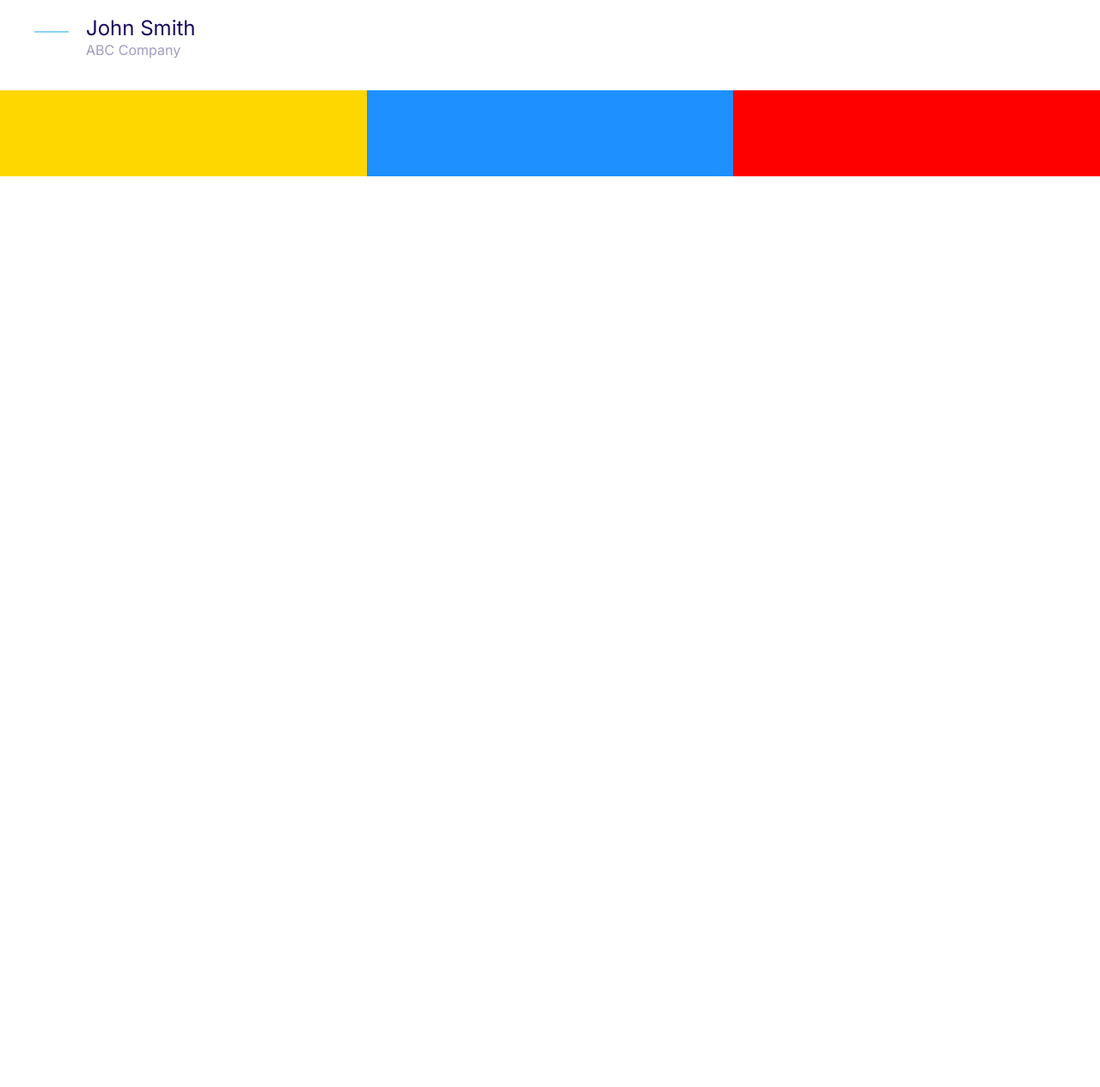
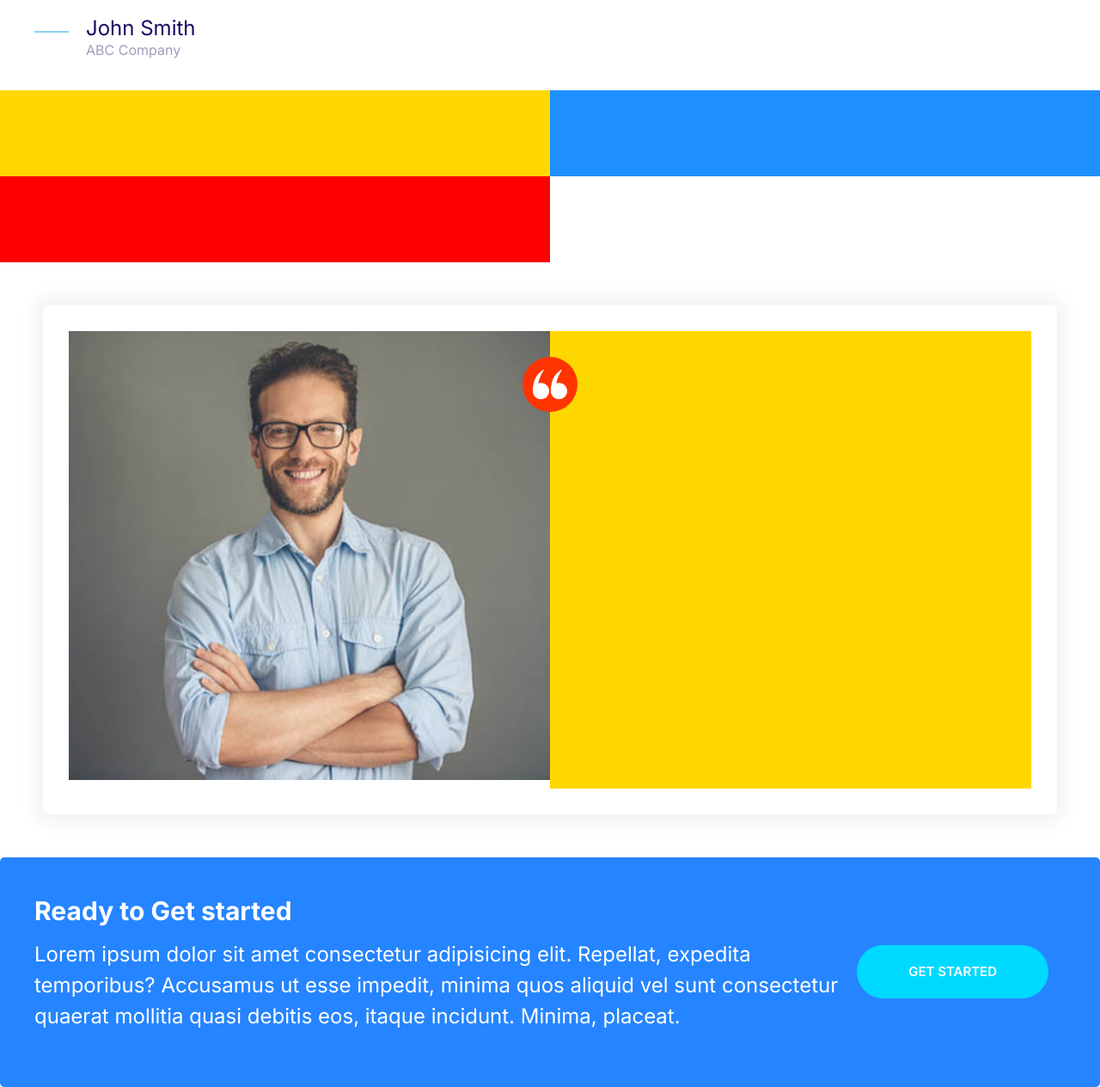
Before and after one commit to mohammadribhee/modiCourse, a plain HTML site: page index.html in a window 1280 px wide. Shown: the part 1938-3202 px from the top of the page at 86% size. Before the commit the page ends 2143 px from the top, so only its background shows below. Drawn offline with Linux system fonts and the light colour scheme.

Commit message:
call out

```diff
--- a/css/style.css
+++ b/css/style.css
@@ -143,8 +143,16 @@ a {
   height: 40px;
 }
 
+.icon--small {
+  width: 30px;
+  height: 30px;
+}
+
 .icon--primary {
   fill: var(--color-primary);
+}
+.icon--white {
+  fill: #fff;
 }
 
 .icon-container {
@@ -157,6 +165,9 @@ a {
   align-items: center;
 }
 
+.icon-container--accent {
+  background: var(--color-accent);
+}
  /* Button */
 
  .btn {
@@ -208,6 +219,11 @@ a {
 .btn--outline:hover {
   background: var(--color-headings);
   color: #fff;
+}
+
+.btn--stretched {
+  padding-left: 6rem;
+  padding-right: 6rem;
 }
 
 .btn--block {
@@ -411,17 +427,95 @@ a {
 }
 /* Grid */
 
-.grid{
+.grid {
   display: grid;
 }
 
-@media screen and (min-width:768px){
-  .grid--1x2{
-    grid-template-columns:repeat(2,1fr)
+@media screen and (min-width: 768px) {
+  .grid--1x2 {
+    grid-template-columns: repeat(2, 1fr);
   }
 }
-@media screen and (min-width: 1024px) {
-  .grid--1x2{
-    grid-template-columns:repeat(3,1fr)
+
+@media screen and (min-width: 300000px) {
+  .grid--1x3 {
+    grid-template-columns: repeat(3, 1fr);
   }
 }
+
+/* Testimonials */
+.testimonial {
+  padding: 3rem;
+}
+
+.testimonial__image {
+  position: relative;
+  margin: 0 3rem;
+}
+
+.testimonial__image > img {
+  width: 100%;
+}
+
+.testimonial__image > .icon-container {
+  position: absolute;
+  top: 3rem;
+  right: -32px;
+}
+
+@media screen and (min-width: 768px) {
+  .testimonial__image {
+    margin: 0;
+  }
+
+  .testimonial .quote,
+  .testimonial .quote__author {
+    font-size: 2.4rem;
+  }
+
+  .testimonial .quote {
+    margin-left: 6rem;
+    margin-right: 0;
+  }
+}
+
+/* Callouts */
+.callout {
+  padding: 4rem;
+  border-radius: 5px;
+}
+
+.callout--primary {
+  background: var(--color-primary);
+  color: #fff;
+}
+
+.callout__heading {
+  color: #fff;
+  margin-top: 0;
+  font-size: 3rem;
+}
+
+.callout .btn {
+  justify-self: center;
+  align-self: center;
+}
+
+.callout__content {
+  text-align: center;
+}
+
+@media screen and (min-width: 768px) {
+  .callout .grid--1x2 {
+    grid-template-columns: 1fr auto;
+  }
+
+  .callout__content {
+    text-align: left;
+  }
+
+  .callout .btn {
+    justify-self: start;
+    margin: 0 2rem;
+  }
+}
--- a/index.html
+++ b/index.html
@@ -123,5 +123,34 @@
   <div style="height: 100px; background:red"></div>
 </div>
 
+<div style="padding: 5rem;">
+  <div  class="card testimonial">
+    <div  class="grid grid--1x2">
+      <div  class="testimonial__image">
+        <img src="img/testimonial.jpg" alt="a happy man"/>
+        <span class="icon-container icon-container--accent">
+          <svg class="icon icon--white">
+           <use xLink:href="img/sprite.svg#quotes"></use>
+          </svg>
+          </span>
+      </div>
+
+    <div style="background-color: gold;height: 100%;"></div>
+  </div>
+  </div>
+</div>
+
+<div class="callout callout--primary">
+<div class="grid grid--1x2">
+
+<div class="callout__content">
+<h2 class="callout__heading">Ready to Get started</h2>
+<p>Lorem ipsum dolor sit amet consectetur adipisicing elit. Repellat, expedita temporibus? Accusamus ut esse impedit, minima quos aliquid vel sunt consectetur quaerat mollitia quasi debitis eos, itaque incidunt. Minima, placeat.</p>
+</div>
+<a href="#" class="btn btn--secondary btn--stretched">Get Started</a>
+
+</div>
+</div>
+
 </body>
 </html>
```
Also changed, not shown: img/testimonial.jpg (added).
